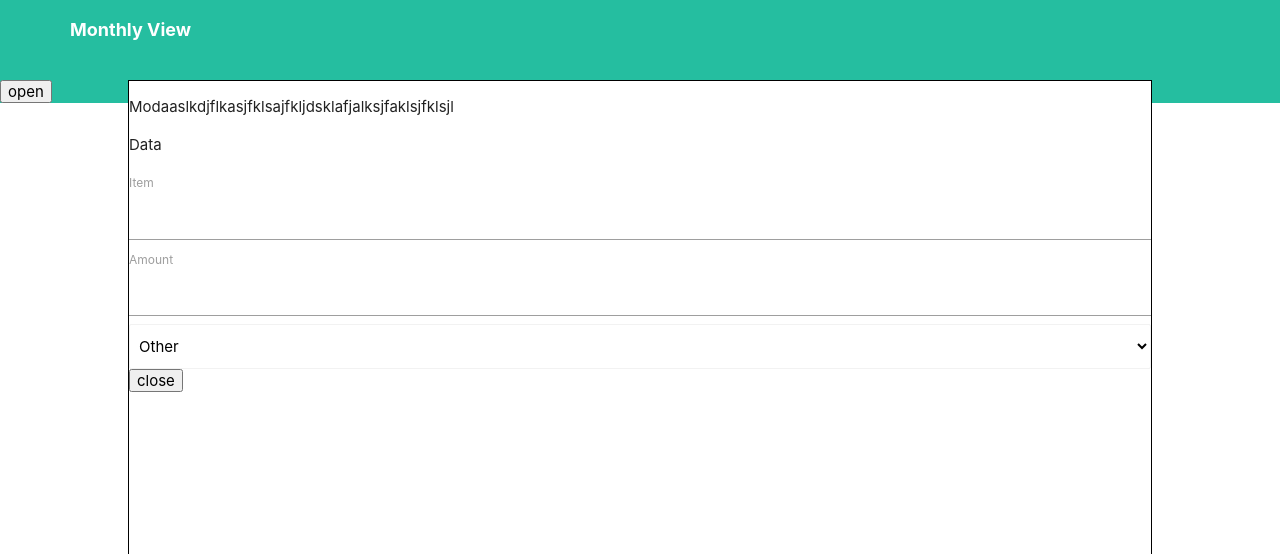
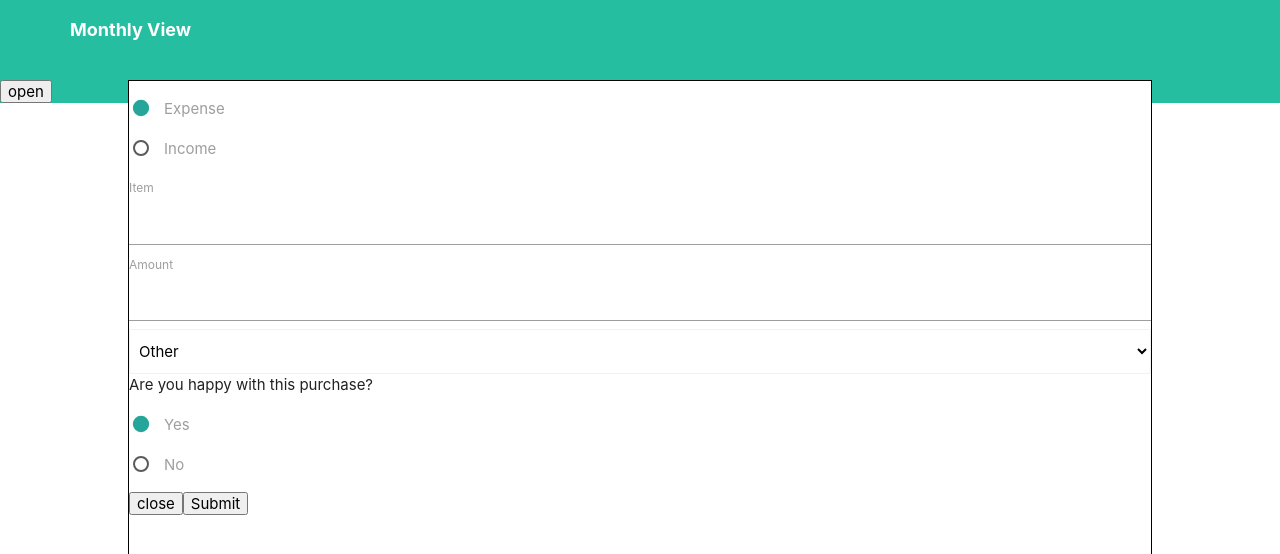
Before and after one commit to christinebonk/final-project, a React (Create React App) app in the folder client/: page /monthly in a window 1280 px wide. Shown: the top 554 px of the page. Built offline with nearby package versions, Linux system fonts and the light colour scheme; no server answers.

Commit message:
submitting transactions to the database

```diff
--- a/client/public/app-style/_transaction.scss
+++ b/client/public/app-style/_transaction.scss
@@ -20,3 +20,7 @@
 select#show {
   display: block
 }
+
+input#show {
+  display: block;
+}
--- a/client/public/app-style/style.css
+++ b/client/public/app-style/style.css
@@ -114,6 +114,9 @@ header {
 select#show {
   display: block; }
 
+input#show {
+  display: block; }
+
 #root h2 {
   font-size: 1.7rem;
   font-weight: bold;
--- a/client/src/components/Modal/Modal.js
+++ b/client/src/components/Modal/Modal.js
@@ -1,5 +1,6 @@
 import React, { Component } from "react";
 import API from "../../utils/App.js";
+import $ from "jquery";
 
 
 class Modal extends Component {
@@ -14,8 +15,26 @@ class Modal extends Component {
 		console.log(this.state.categories);
 	  };
 
-	submitTransaction() {
+	submitTransaction(event) {
+		event.preventDefault();
+		const item = $("#item").val().trim();
+		const cost = $("#amount").val().trim();
+		const category = $('.categories').val().trim();
+		const date = new Date();
+		const subcategory = $('input[name=type]:checked').val();
+		let happy = $('input[name=happy]:checked').val();
+		if (happy === "yes") { happy = true } else {happy = false }
 
+		const data = {
+			item: item,
+			cost: cost,
+			category: category,
+			date: date,
+			subcategory: subcategory,
+			happy: happy
+		}
+
+		API.submitTransaction(data)
 	}
 
 	retrieveBudget = () => {
@@ -46,7 +65,21 @@ class Modal extends Component {
 	  	return (
 	    <div className={showHideClassName}>
 	      <section className="modal-main">
-	        {this.props.children}
+	      	<form>
+	      		<div className="modal-input">
+	      			<p>
+				      <label>
+				        <input name="type" type="radio" value="expense" defaultChecked />
+				        <span>Expense</span>
+				      </label>
+				    </p>
+				    <p>
+				      <label>
+				        <input name="type" type="radio" value="income"  />
+				        <span>Income</span>
+				      </label>
+				    </p>
+	      		</div>
 		        <div className="modal-input">
 		        	<label htmlFor="item">Item</label>
 		        	<input id="item" name="item" type="text" />
@@ -56,18 +89,35 @@ class Modal extends Component {
 		        	<input id="amount" name="amount" type="text" />
 		        </div>
 		        <div className="modal-input">
-	        		<select id="show">
+		        		<select id="show" className="categories">
 		        			<option value="other">Other</option>
 				        	{this.state.categories.map (category => (
-							<option value={category.title}
+								<option key={category.index} value={category.title}
 									>{category.title}</option>
 				        	))}
 				        </select>
 
 				</div>
+				<div className="modal-input">
+					<legend>Are you happy with this purchase?</legend>
+	      			<p>
+				      <label>
+				        <input name="happy" type="radio" value="yes" defaultChecked />
+				        <span>Yes</span>
+				      </label>
+				    </p>
+				    <p>
+				      <label>
+				        <input name="happy" type="radio" value="no"  />
+				        <span>No</span>
+				      </label>
+				    </p>
+	      		</div>
 				<div>
 	        		<button onClick={this.props.handleClose}>close</button>
+	        		<button onClick={this.submitTransaction}>Submit</button>
 	        	</div>
+	        </form>
 	      </section>
 	    </div>
 	  );
--- a/client/src/utils/App.js
+++ b/client/src/utils/App.js
@@ -12,6 +12,10 @@ export default {
 
 	searchBudget: function() {
 		return axios.get("/api/income");
+	},
+
+	submitTransaction: function(transaction) {
+		return axios.post("api/transaction", transaction)
 	}
 
 
```
Also changed, not shown: 2 other files (tests, documents, lock files or other folders). Lines whose indentation alone changed are shown as unchanged.
